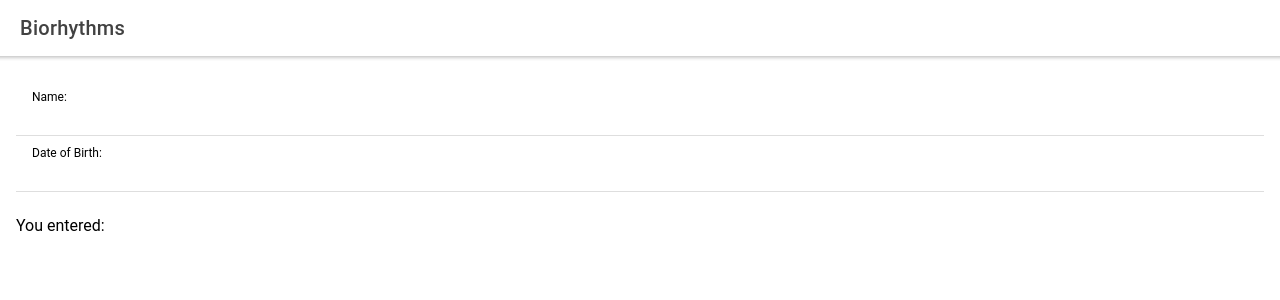
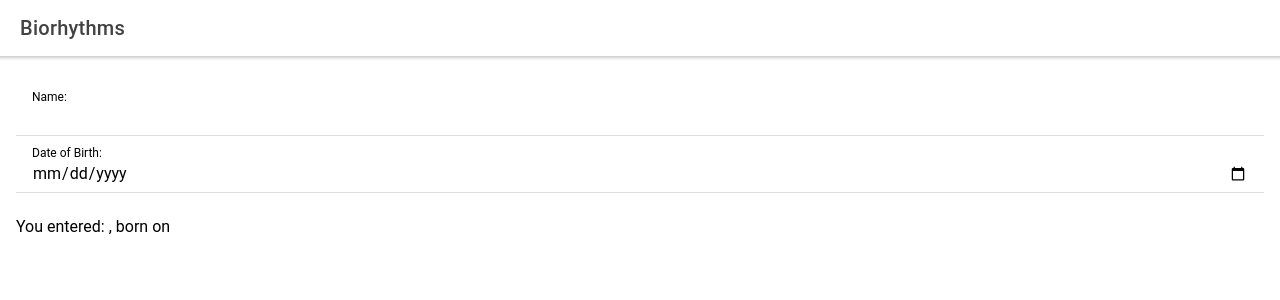
Before and after one commit to mirkonasato/ionic-react-biorhythm-calculator, a React (Create React App) app: page / in a window 1280 px wide. Shown: the top 300 px of the page. Built offline with nearby package versions, Linux system fonts and the light colour scheme.

Commit message:
Date Fields

```diff
--- a/src/App.js
+++ b/src/App.js
@@ -3,6 +3,8 @@ import { useState } from 'react';
 
 function App() {
   const [name, setName] = useState('');
+  const [birthDate, setBirthDate] = useState('');
+
   return (
     <IonApp>
       <IonHeader>
@@ -24,11 +26,13 @@ function App() {
             <IonLabel position="stacked">
               Date of Birth:
             </IonLabel>
-            <IonInput />
+            <IonInput type="date" value={birthDate}
+              onIonChange={(event) => setBirthDate(event.detail.value)}
+            />
           </IonItem>
         </IonList>
         <p>
-          You entered: <b>{name}</b>
+          You entered: <b>{name}</b>, born on <b>{birthDate}</b>
         </p>
       </IonContent>
     </IonApp>
```
